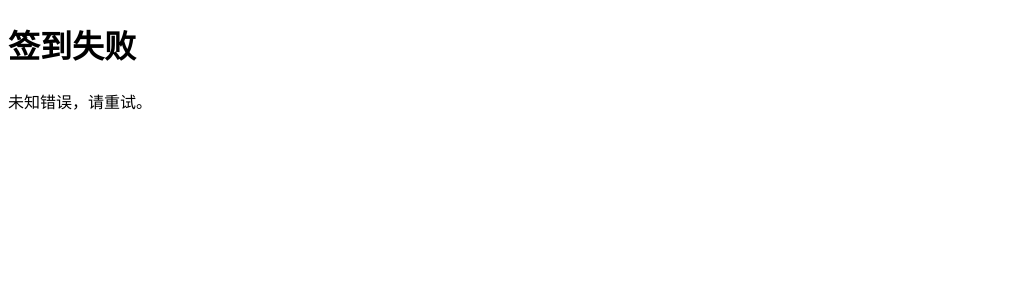
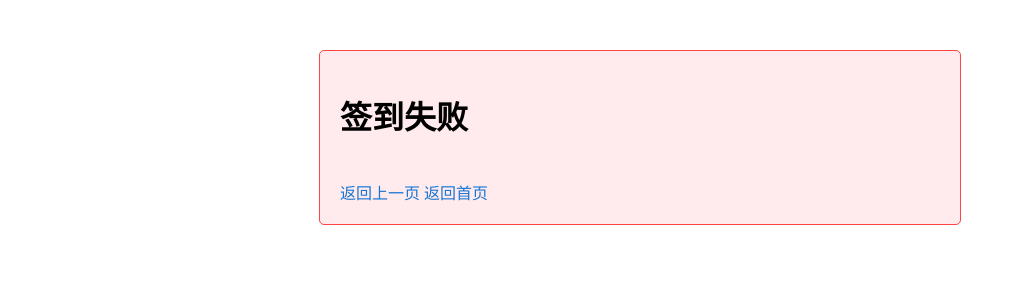
Before and after one commit to LeoYangXY/fdu_db, a Django app: page /attendance/validate/ in a window 1280 px wide. Shown: the top 300 px of the page, without its empty margins (0-1016 px from the left). Run offline with Django 4.2, Linux system fonts and the light colour scheme.

Commit message:
有严格逻辑避免重复签到，重复签到会前端展示

```diff
--- a/attendance/views.py
+++ b/attendance/views.py
@@ -106,7 +106,19 @@ def validate_identity(request):
                 return render(request, 'attendance/error.html', {
                     'error': '参数丢失，无法继续签到'
                 })
-            print(1)
+
+            if Attendance.objects.filter(
+                student=student,
+                course=course,
+                date=current_time.date(),
+                status='present'  # 明确检查已签到状态
+            ).exists():
+                messages.error(request, "今日已签到，请勿重复操作")
+                return render(request, 'attendance/error.html', {
+                    'specific_error': '您今天已经完成签到，无需重复操作'
+                })
+
+            # print(1)
             # 检查请假
             has_valid_leave = LeaveRequest.objects.filter(
                 student=student,
@@ -118,7 +130,7 @@ def validate_identity(request):
             if has_valid_leave:
                 messages.warning(request, "您已成功请假，无需签到")
                 return redirect('confirm_attendance')
-            print(2)
+            # print(2)
             # 创建记录
             Attendance.objects.update_or_create(
                 student=student,
@@ -126,7 +138,7 @@ def validate_identity(request):
                 date=current_time.date(),
                 defaults={'status': 'present', 'scan_time': current_time}
             )
-            print(3)
+            # print(3)
             return redirect('confirm_attendance')
 
         except Student.DoesNotExist:
--- a/templates/attendance/error.html
+++ b/templates/attendance/error.html
@@ -4,19 +4,48 @@
 <head>
     <meta charset="UTF-8">
     <title>签到失败</title>
+    <style>
+        .error-container {
+            max-width: 600px;
+            margin: 50px auto;
+            padding: 20px;
+            border: 1px solid #ff4444;
+            border-radius: 5px;
+            background-color: #ffebee;
+        }
+        .error-message {
+            color: #d32f2f;
+            margin: 10px 0;
+        }
+        .action-link {
+            display: inline-block;
+            margin-top: 20px;
+            color: #1976d2;
+            text-decoration: none;
+        }
+    </style>
 </head>
 <body>
+    <div class="error-container">
         <h1>签到失败</h1>
 
-    <!-- 显示 Django messages 框架中的错误 -->
+        <!-- 优先显示具体错误信息 -->
+        {% if specific_error %}
+            <p class="error-message">{{ specific_error }}</p>
+        {% endif %}
+
+        <!-- 显示Django messages框架中的其他错误 -->
         {% if messages %}
             <ul>
                 {% for message in messages %}
-                <li>{{ message }}</li>
+                    <li class="error-message">{{ message }}</li>
                 {% endfor %}
             </ul>
-    {% else %}
-        <p>未知错误，请重试。</p>
         {% endif %}
+
+        <!-- 返回链接 -->
+        <a href="javascript:history.back()" class="action-link">返回上一页</a>
+        <a href="/" class="action-link">返回首页</a>
+    </div>
 </body>
 </html>
```
Lines whose indentation alone changed are shown as unchanged.
